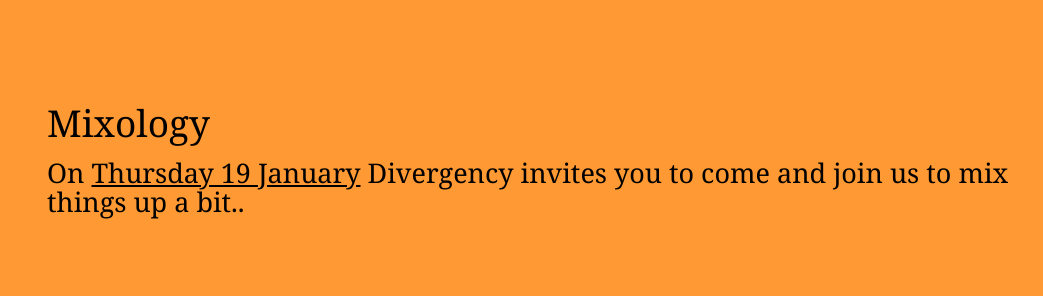
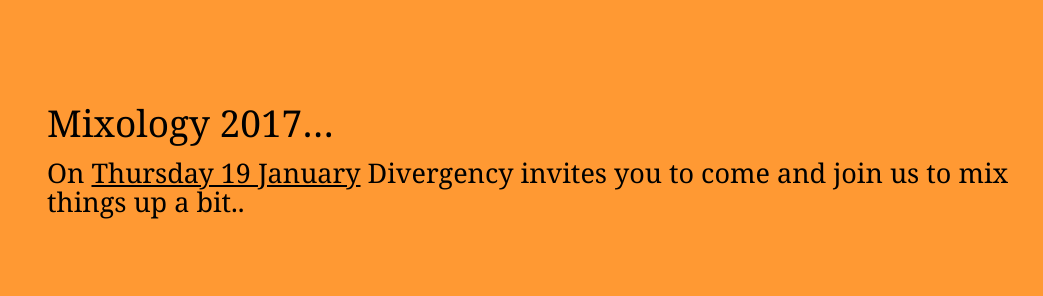
Before and after one commit to divergencymcr/divergencymcr.github.io, a Jekyll site: the page built from index.md, in a window 1280 px wide. Shown: the part 468-764 px from the top of the page, without its empty margins (108-1151 px from the left). Built offline with Jekyll 4.4.1, drawn with Linux system fonts in a browser that asks for light colours; our own code applies the rules of GitHub Pages for plain Markdown files.

Commit message:
home page text edit

```diff
--- a/index.md
+++ b/index.md
@@ -6,6 +6,6 @@
 ---
 
 
-## Mixology
+## Mixology 2017...
 
 ### On [Thursday 19 January](/current/2017/19jan) Divergency invites you to come and join us to mix things up a bit..
```
